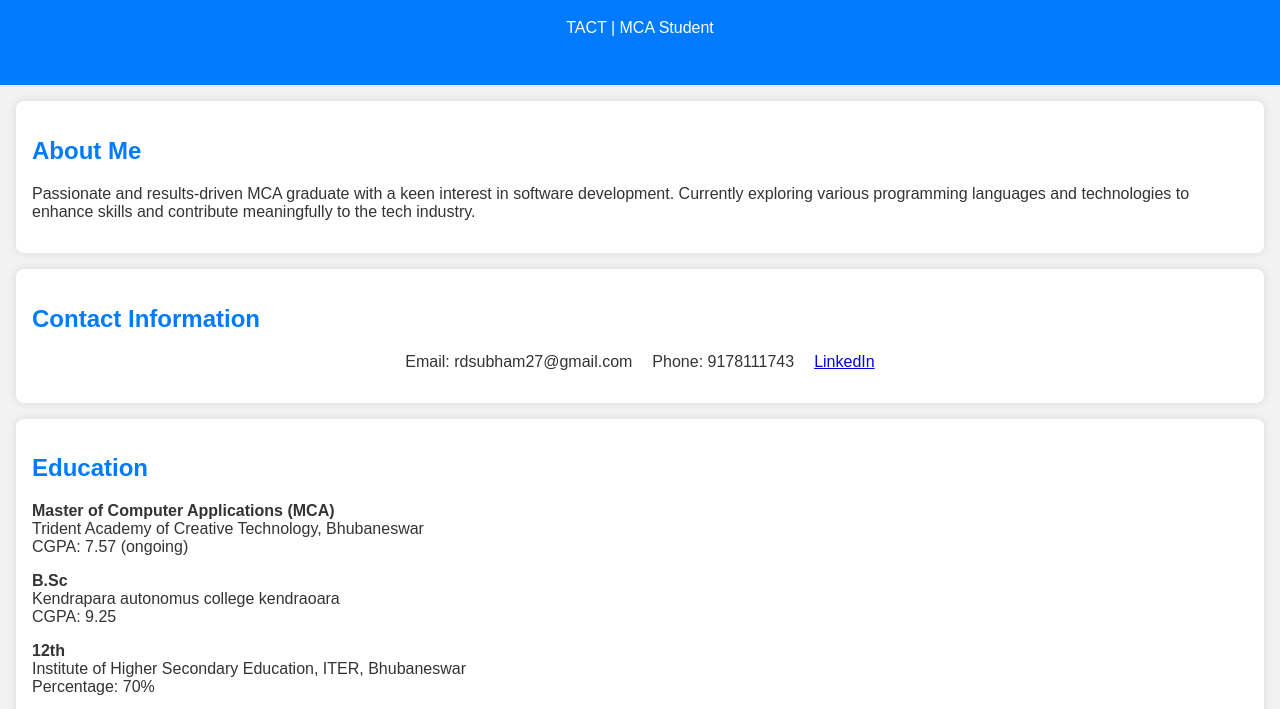
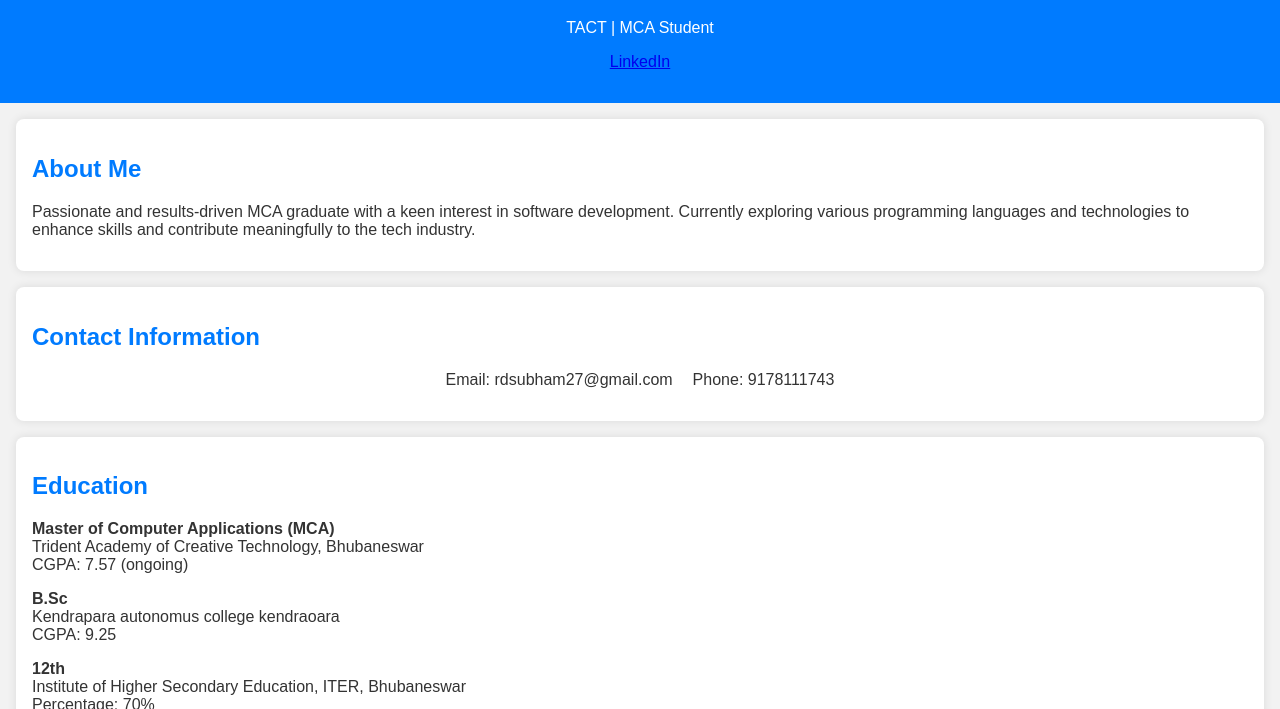
Before and after one commit to ANIMAVE-E/rupesh, a plain HTML site: page index.html in a window 1280 px wide. Shown: the part 93-802 px from the top of the page. Drawn offline with Linux system fonts and the light colour scheme.

Commit message:
Update index.html

```diff
--- a/index.html
+++ b/index.html
@@ -64,6 +64,7 @@
     <header>
         <h1>Rupesh Kumar Das</h1>
         <p> TACT | MCA Student</p>
+        <a href="https://www.linkedin.com/in/rupesh-das-8804401a1/">LinkedIn</a>
     </header>
 
     <section id="about">
@@ -76,7 +77,7 @@
         <ul class="contact-info">
             <li>Email: rdsubham27@gmail.com</li>
             <li>Phone: 9178111743</li>
-            <li><a href="https://www.linkedin.com/in/your-linkedin-id">LinkedIn</a></li>
+
         </ul>
     </section>
 
```
